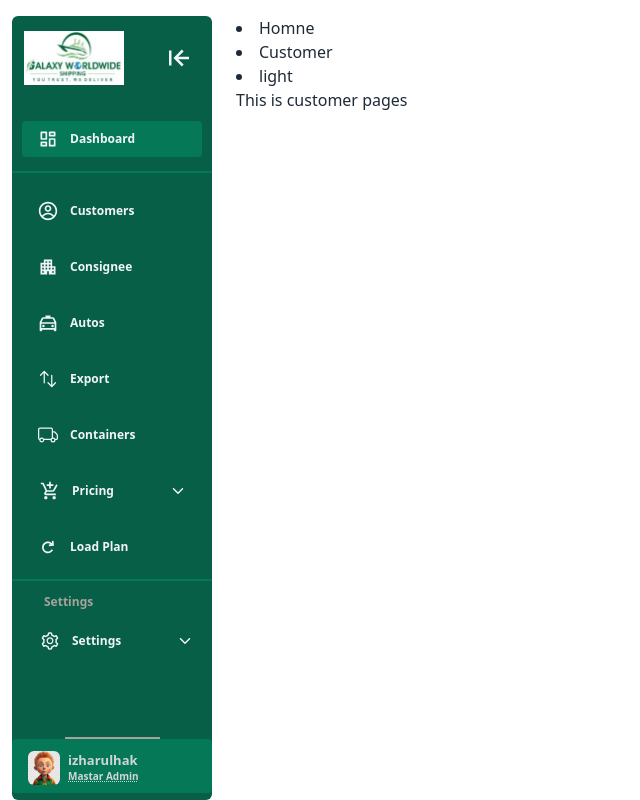
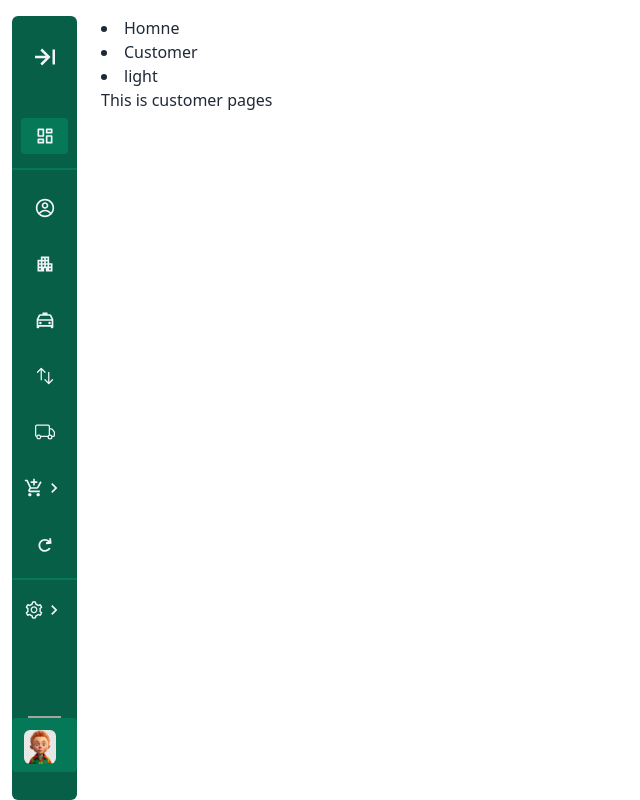
Before and after one commit to nasim1717/practice-project-front-admin-panel, a React (Vite) app: page /customers in a window 1280 px wide. Both pictures are taken after a click on the icon 179 px from the left and 58 px from the top of the page. Shown: the whole page, without its empty margins (0-640 px from the left). Built offline with nearby package versions, Linux system fonts and the light colour scheme.

Commit message:
sidebar toggle and icons center

```diff
--- a/src/components/AdminProfie/AdminProfile.jsx
+++ b/src/components/AdminProfie/AdminProfile.jsx
@@ -4,7 +4,8 @@ import { CgProfile } from "react-icons/cg";
 import { HiArrowRightOnRectangle } from "react-icons/hi2";
 import { MdOutlineLightMode } from "react-icons/md";
 
-const AdminProfile = () => {
+// eslint-disable-next-line react/prop-types
+const AdminProfile = ({ sidebarOn, sidebarFocus }) => {
   const [adminProfile, setAdminProfile] = useState(false);
 
   return (
@@ -13,24 +14,38 @@ const AdminProfile = () => {
         <div className={` ${adminProfile ? "px-2" : ""}`}>
           <div
             onClick={() => setAdminProfile(!adminProfile)}
-            className="flex gap-2 items-center bg-[#047857] pl-4 pt-3 pb-2 rounded"
+            className={`flex gap-2 items-center bg-[#047857] pt-3 pb-2 rounded ${
+              (sidebarOn && !sidebarFocus) || sidebarOn ? "pl-3 pr-3" : "pl-4"
+            }`}
           >
             <img src={adminPic} alt="" className="w-[32px] h-[34px] rounded-md" />
-            <div className="leading-[16px]  font-bold text-[#d1d5db]">
+            <div
+              className={`leading-[16px]  font-bold text-[#d1d5db] ${
+                sidebarOn && !sidebarFocus ? "hidden" : "block"
+              }`}
+            >
               <h2 className="text-[13px]">izharulhak</h2>
               <h2 className="text-[10px] decoration-dotted underline">Mastar Admin</h2>
             </div>
           </div>
-          <div className={adminProfile ? "block" : "hidden"}>
+          <div className={` ${adminProfile ? "block" : "hidden"}`}>
             {/* profile */}
             <div className="flex items-center  my-3 py-2 text-[#f1f5f9] font-bold hover:bg-[#047857] rounded">
-              <CgProfile className="text-[20px] ml-3"></CgProfile>
-              <h2 className="text-[12px] ml-3">Profile</h2>
+              <CgProfile
+                className={`text-[20px]  ${sidebarOn && !sidebarFocus ? "mx-auto" : "ml-4"}`}
+              ></CgProfile>
+              <h2 className={`text-[12px] ml-3 ${sidebarOn && !sidebarFocus && "hidden"}`}>
+                Profile
+              </h2>
             </div>
             {/* rounded */}
             <div className="flex items-center  my-3 py-2 text-[#f1f5f9] font-bold hover:bg-[#047857] rounded">
-              <MdOutlineLightMode className="text-[20px] ml-3"></MdOutlineLightMode>
-              <h2 className="text-[12px] ml-3">Light Mode</h2>
+              <MdOutlineLightMode
+                className={`text-[20px]  ${sidebarOn && !sidebarFocus ? "mx-auto" : "ml-4"}`}
+              ></MdOutlineLightMode>
+              <h2 className={`text-[12px] ml-3 ${sidebarOn && !sidebarFocus && "hidden"}`}>
+                Light Mode
+              </h2>
             </div>
           </div>
         </div>
@@ -38,8 +53,12 @@ const AdminProfile = () => {
           <hr className=" border-[#047857]  border-[1px]  mb-2" />
           <div className="px-2">
             <div className="flex items-center  my-3 py-2 text-[#f1f5f9] font-bold hover:bg-[#047857] rounded">
-              <HiArrowRightOnRectangle className="text-[20px] ml-3"></HiArrowRightOnRectangle>
-              <h2 className="text-[12px] ml-3">Logout</h2>
+              <HiArrowRightOnRectangle
+                className={`text-[20px]  ${sidebarOn && !sidebarFocus ? "mx-auto" : "ml-4"}`}
+              ></HiArrowRightOnRectangle>
+              <h2 className={`text-[12px] ml-3 ${sidebarOn && !sidebarFocus && "hidden"}`}>
+                Logout
+              </h2>
             </div>
           </div>
         </div>
--- a/src/components/SidebarComponents/PricingCollapased.jsx
+++ b/src/components/SidebarComponents/PricingCollapased.jsx
@@ -1,10 +1,16 @@
 import { TbChartBar } from "react-icons/tb";
-import { MdAddShoppingCart, MdOutlineHealthAndSafety, MdAttachMoney } from "react-icons/md";
+import {
+  MdAddShoppingCart,
+  MdOutlineHealthAndSafety,
+  MdAttachMoney,
+  MdOutlineKeyboardArrowRight,
+} from "react-icons/md";
 import { HiMiniPencilSquare } from "react-icons/hi2";
 import { IoIosArrowDown } from "react-icons/io";
 import { useState } from "react";
 
-const PricingCollapased = () => {
+// eslint-disable-next-line react/prop-types
+const PricingCollapased = ({ sidebarOn, sidebarFocus }) => {
   const [collapsedPrice, setCollapsedPrice] = useState(false);
 
   return (
@@ -14,29 +20,59 @@ const PricingCollapased = () => {
           collapsedPrice && "bg-[#047857]"
         } rounded`}
       >
-        <MdAddShoppingCart className="text-[20px] ml-4"></MdAddShoppingCart>
-        <h2 className="text-[12px] ml-3">Pricing</h2>
+        <MdAddShoppingCart
+          className={`text-[20px] ${sidebarOn && !sidebarFocus ? "" : "ml-4"}`}
+        ></MdAddShoppingCart>
+        <h2 className={`text-[12px] ml-3 ${sidebarOn && !sidebarFocus && "hidden"}`}>Pricing</h2>
         <IoIosArrowDown
           onClick={() => setCollapsedPrice(!collapsedPrice)}
-          className="ml-14"
+          className={` ${(sidebarOn && sidebarFocus) || !sidebarOn ? "ml-14" : ""} ${
+            collapsedPrice ? "block" : "hidden"
+          }`}
         ></IoIosArrowDown>
+        <MdOutlineKeyboardArrowRight
+          onClick={() => setCollapsedPrice(!collapsedPrice)}
+          className={`text-[20px] ${(sidebarOn && sidebarFocus) || !sidebarOn ? "ml-14" : ""} ${
+            !collapsedPrice ? "block" : "hidden"
+          }`}
+        ></MdOutlineKeyboardArrowRight>
       </div>
-      <div className={` ml-3 ${collapsedPrice ? "block" : "hidden"}`}>
+      <div
+        className={` ${sidebarOn && !sidebarFocus ? "mx-auto" : "ml-3"} ${
+          collapsedPrice ? "block" : "hidden"
+        }`}
+      >
         <div className="flex items-center mt-5 mx-[10px] py-2 text-[#f1f5f9] font-bold hover:bg-[#047857] rounded">
-          <HiMiniPencilSquare className="text-[20px] ml-4"></HiMiniPencilSquare>
-          <h2 className="text-[12px] ml-3">Towing Reate</h2>
+          <HiMiniPencilSquare
+            className={`text-[20px]  ${sidebarOn && !sidebarFocus ? "mx-auto" : "ml-4"}`}
+          ></HiMiniPencilSquare>
+          <h2 className={`text-[12px] ml-3 ${sidebarOn && !sidebarFocus && "hidden"}`}>
+            Towing Reate
+          </h2>
         </div>
         <div className="flex items-center mt-5 mx-[10px] py-2 text-[#f1f5f9] font-bold hover:bg-[#047857] rounded">
-          <TbChartBar className="text-[20px] ml-4"></TbChartBar>
-          <h2 className="text-[12px] ml-3">Shiping Rate</h2>
+          <TbChartBar
+            className={`text-[20px]  ${sidebarOn && !sidebarFocus ? "mx-auto" : "ml-4"}`}
+          ></TbChartBar>
+          <h2 className={`text-[12px] ml-3 ${sidebarOn && !sidebarFocus && "hidden"}`}>
+            Shiping Rate
+          </h2>
         </div>
         <div className="flex items-center mt-5 mx-[10px] py-2 text-[#f1f5f9] font-bold hover:bg-[#047857] rounded">
-          <MdOutlineHealthAndSafety className="text-[20px] ml-4"></MdOutlineHealthAndSafety>
-          <h2 className="text-[12px] ml-3">Clearance Rate</h2>
+          <MdOutlineHealthAndSafety
+            className={`text-[20px]  ${sidebarOn && !sidebarFocus ? "mx-auto" : "ml-4"}`}
+          ></MdOutlineHealthAndSafety>
+          <h2 className={`text-[12px] ml-3 ${sidebarOn && !sidebarFocus && "hidden"}`}>
+            Clearance Rate
+          </h2>
         </div>
         <div className="flex items-center mt-5 mx-[10px] py-2 text-[#f1f5f9] font-bold hover:bg-[#047857] rounded">
-          <MdAttachMoney className="text-[20px] ml-4"></MdAttachMoney>
-          <h2 className="text-[12px] ml-3">Prince Inquiry</h2>
+          <MdAttachMoney
+            className={`text-[20px]  ${sidebarOn && !sidebarFocus ? "mx-auto" : "ml-4"}`}
+          ></MdAttachMoney>
+          <h2 className={`text-[12px] ml-3 ${sidebarOn && !sidebarFocus && "hidden"}`}>
+            Prince Inquiry
+          </h2>
         </div>
       </div>
     </div>
--- a/src/components/SidebarComponents/SidebarSettings.jsx
+++ b/src/components/SidebarComponents/SidebarSettings.jsx
@@ -1,12 +1,14 @@
 import { useState } from "react";
-import { MdOutlineHealthAndSafety } from "react-icons/md";
+import { MdOutlineHealthAndSafety, MdOutlineKeyboardArrowRight } from "react-icons/md";
 import { IoIosArrowDown, IoMdLock } from "react-icons/io";
 import { AiOutlineSetting } from "react-icons/ai";
 import { CgProfile } from "react-icons/cg";
 import { BsStopwatch } from "react-icons/bs";
 
-const SidebarSettings = () => {
+// eslint-disable-next-line react/prop-types
+const SidebarSettings = ({ sidebarOn, sidebarFocus }) => {
   const [settingsCollps, setSettingsCollps] = useState(false);
+
   return (
     <div className="">
       <div
@@ -14,45 +16,77 @@ const SidebarSettings = () => {
           settingsCollps && "bg-[#047857]"
         } rounded`}
       >
-        <AiOutlineSetting className="text-[20px] ml-4"></AiOutlineSetting>
-        <h2 className="text-[12px] ml-3">Settings</h2>
+        <AiOutlineSetting
+          className={`text-[20px] ${sidebarOn && !sidebarFocus ? "" : "ml-4"} `}
+        ></AiOutlineSetting>
+        <h2 className={`text-[12px] ml-3 ${sidebarOn && !sidebarFocus && "hidden"}`}>Settings</h2>
         <IoIosArrowDown
           onClick={() => setSettingsCollps(!settingsCollps)}
-          className="ml-14"
+          className={` ${(sidebarOn && sidebarFocus) || !sidebarOn ? "ml-14" : ""} ${
+            settingsCollps ? "block" : "hidden"
+          }`}
         ></IoIosArrowDown>
+        <MdOutlineKeyboardArrowRight
+          onClick={() => setSettingsCollps(!settingsCollps)}
+          className={` ${(sidebarOn && sidebarFocus) || !sidebarOn ? "ml-14" : ""} text-[20px] ${
+            !settingsCollps ? "block" : "hidden"
+          }`}
+        ></MdOutlineKeyboardArrowRight>
       </div>
-      <div className={` ml-3 ${settingsCollps ? "block" : "hidden"}`}>
+      <div
+        className={` ${sidebarOn && !sidebarFocus ? "mx-auto" : "ml-3"} ml-3 ${
+          settingsCollps ? "block" : "hidden"
+        }`}
+      >
         <div className="flex items-center mt-5 mx-[10px] py-2 text-[#f1f5f9] font-bold hover:bg-[#047857] rounded">
-          <CgProfile className="text-[20px] ml-4"></CgProfile>
-          <h2 className="text-[12px] ml-3">User</h2>
+          <CgProfile
+            className={`text-[20px]  ${sidebarOn && !sidebarFocus ? "" : "ml-4"}`}
+          ></CgProfile>
+          <h2 className={`text-[12px] ml-3 ${sidebarOn && !sidebarFocus && "hidden"}`}>User</h2>
         </div>
         <div className="flex items-center mt-5 mx-[10px] py-2 text-[#f1f5f9] font-bold hover:bg-[#047857] rounded">
-          <IoMdLock className="text-[20px] ml-4"></IoMdLock>
-          <h2 className="text-[12px] ml-3">Role</h2>
+          <IoMdLock
+            className={`text-[20px]  ${sidebarOn && !sidebarFocus ? "" : "ml-4"}`}
+          ></IoMdLock>
+          <h2 className={`text-[12px] ml-3 ${sidebarOn && !sidebarFocus && "hidden"}`}>Role</h2>
         </div>
         <div className="flex items-center mt-5 mx-[10px] py-2 text-[#f1f5f9] font-bold hover:bg-[#047857] rounded">
-          <MdOutlineHealthAndSafety className="text-[20px] ml-4"></MdOutlineHealthAndSafety>
-          <h2 className="text-[12px] ml-3">Country</h2>
+          <MdOutlineHealthAndSafety
+            className={`text-[20px]  ${sidebarOn && !sidebarFocus ? "" : "ml-4"}`}
+          ></MdOutlineHealthAndSafety>
+          <h2 className={`text-[12px] ml-3 ${sidebarOn && !sidebarFocus && "hidden"}`}>Country</h2>
         </div>
         <div className="flex items-center mt-5 mx-[10px] py-2 text-[#f1f5f9] font-bold hover:bg-[#047857] rounded">
-          <MdOutlineHealthAndSafety className="text-[20px] ml-4"></MdOutlineHealthAndSafety>
-          <h2 className="text-[12px] ml-3">State</h2>
+          <MdOutlineHealthAndSafety
+            className={`text-[20px]  ${sidebarOn && !sidebarFocus ? "" : "ml-4"}`}
+          ></MdOutlineHealthAndSafety>
+          <h2 className={`text-[12px] ml-3 ${sidebarOn && !sidebarFocus && "hidden"}`}>State</h2>
         </div>
         <div className="flex items-center mt-5 mx-[10px] py-2 text-[#f1f5f9] font-bold hover:bg-[#047857] rounded">
-          <MdOutlineHealthAndSafety className="text-[20px] ml-4"></MdOutlineHealthAndSafety>
-          <h2 className="text-[12px] ml-3">City</h2>
+          <MdOutlineHealthAndSafety
+            className={`text-[20px]  ${sidebarOn && !sidebarFocus ? "" : "ml-4"}`}
+          ></MdOutlineHealthAndSafety>
+          <h2 className={`text-[12px] ml-3 ${sidebarOn && !sidebarFocus && "hidden"}`}>City</h2>
         </div>
         <div className="flex items-center mt-5 mx-[10px] py-2 text-[#f1f5f9] font-bold hover:bg-[#047857] rounded">
-          <MdOutlineHealthAndSafety className="text-[20px] ml-4"></MdOutlineHealthAndSafety>
-          <h2 className="text-[12px] ml-3">Yard</h2>
+          <MdOutlineHealthAndSafety
+            className={`text-[20px]  ${sidebarOn && !sidebarFocus ? "" : "ml-4"}`}
+          ></MdOutlineHealthAndSafety>
+          <h2 className={`text-[12px] ml-3 ${sidebarOn && !sidebarFocus && "hidden"}`}>Yard</h2>
         </div>
         <div className="flex items-center mt-5 mx-[10px] py-2 text-[#f1f5f9] font-bold hover:bg-[#047857] rounded">
-          <MdOutlineHealthAndSafety className="text-[20px] ml-4"></MdOutlineHealthAndSafety>
-          <h2 className="text-[12px] ml-3">Port</h2>
+          <MdOutlineHealthAndSafety
+            className={`text-[20px]  ${sidebarOn && !sidebarFocus ? "" : "ml-4"}`}
+          ></MdOutlineHealthAndSafety>
+          <h2 className={`text-[12px] ml-3 ${sidebarOn && !sidebarFocus && "hidden"}`}>Port</h2>
         </div>
         <div className="flex items-center mt-5 mx-[10px] py-2 text-[#f1f5f9] font-bold hover:bg-[#047857] rounded">
-          <BsStopwatch className="text-[20px] ml-4"></BsStopwatch>
-          <h2 className="text-[12px] ml-3">Audit Log</h2>
+          <BsStopwatch
+            className={`text-[20px]  ${sidebarOn && !sidebarFocus ? "" : "ml-4"}`}
+          ></BsStopwatch>
+          <h2 className={`text-[12px] ml-3 ${sidebarOn && !sidebarFocus && "hidden"}`}>
+            Audit Log
+          </h2>
         </div>
       </div>
     </div>
--- a/src/pages/shared/Sidebar/Sidebars.jsx
+++ b/src/pages/shared/Sidebar/Sidebars.jsx
@@ -1,5 +1,5 @@
 import logo from "../../../assets/logo.jpg";
-import { BiArrowToLeft } from "react-icons/bi";
+import { BiArrowToLeft, BiArrowToRight } from "react-icons/bi";
 import { TbLayoutDashboard } from "react-icons/tb";
 import { CgProfile, CgRedo } from "react-icons/cg";
 import { MdApartment } from "react-icons/md";
@@ -9,76 +9,137 @@ import { BsTruck } from "react-icons/bs";
 import SidebarSettings from "../../../components/SidebarComponents/SidebarSettings";
 import PricingCollapased from "../../../components/SidebarComponents/PricingCollapased";
 import AdminProfile from "../../../components/AdminProfie/AdminProfile";
+import { useState } from "react";
 
 // eslint-disable-next-line react/prop-types
 const Sidebars = ({ children }) => {
+  const [sidebarOn, setSidebarOn] = useState(false);
+  const [sidebarFocus, setSidebarFoucs] = useState(false);
+  console.log("sidebaron-->", sidebarFocus);
+
   return (
-    <div className="flex pt-4 ml-3 h-[100vh]">
+    <div className={`flex pt-4 ml-3 h-[100vh] `}>
       {/* sidebar start */}
-      <div className="bg-[#065f46] basis-[200px] grid grid-cols-1 rounded-md">
+      <div
+        onMouseEnter={() => setSidebarFoucs(true)}
+        onMouseLeave={() => setSidebarFoucs(false)}
+        className={`bg-[#065f46] ${
+          sidebarOn ? "basis-[65px] hover:basis-[200px]" : "basis-[200px]"
+        } grid grid-cols-1  rounded-md`}
+      >
         <div className="mt-3 flex items-center">
-          <div className="w-[100px] ml-3">
+          <div className={`w-[100px] ml-3 ${sidebarOn && !sidebarFocus && "hidden"}`}>
             <img src={logo} alt="" className="w-full" />
           </div>
-          <BiArrowToLeft className="ml-10 text-[30px] text-[#f1f5f9]"></BiArrowToLeft>
+          <BiArrowToLeft
+            onClick={() => setSidebarOn(!sidebarOn)}
+            className={`ml-10 text-[30px] cursor-pointer text-[#f1f5f9] ${
+              (!sidebarOn && sidebarFocus) || !sidebarOn ? "block" : "hidden"
+            } `}
+          ></BiArrowToLeft>
+          <BiArrowToRight
+            onClick={() => setSidebarOn(!sidebarOn)}
+            className={`mx-auto text-[30px] cursor-pointer text-[#f1f5f9] ${
+              (sidebarOn && !sidebarFocus) || sidebarOn ? "block" : "hidden"
+            } `}
+          ></BiArrowToRight>
         </div>
         <div className="pb-14  overflow-y-scroll example">
-          <div className="flex items-center mt-8 mx-[10px] py-2 text-[#f1f5f9] font-bold bg-[#047857] rounded">
-            <TbLayoutDashboard className="text-[20px] ml-4"></TbLayoutDashboard>
-            <h2 className="text-[12px] ml-3">Dashboard</h2>
+          <div
+            className={`flex items-center mt-8  ${
+              sidebarOn && !sidebarFocus ? "mx-[9px] " : "mx-[10px]"
+            } py-2 text-[#f1f5f9] font-bold bg-[#047857] rounded`}
+          >
+            <TbLayoutDashboard
+              className={`text-[20px] ${sidebarOn && !sidebarFocus ? "mx-auto" : "ml-4"} `}
+            ></TbLayoutDashboard>
+            <h2 className={`text-[12px] ml-3 ${sidebarOn && !sidebarFocus ? "hidden" : "block"}`}>
+              Dashboard
+            </h2>
           </div>
           <hr className="mt-[14px] border-[#047857] border-[1px]" />
           {/* customer */}
           <div className="flex items-center mt-5 mx-[10px] py-2 text-[#f1f5f9] font-bold hover:bg-[#047857] rounded">
-            <CgProfile className="text-[20px] ml-4"></CgProfile>
-            <h2 className="text-[12px] ml-3">Customers</h2>
+            <CgProfile
+              className={`text-[20px] ${sidebarOn && !sidebarFocus ? "mx-auto" : "ml-4"}`}
+            ></CgProfile>
+            <h2 className={`text-[12px] ml-3 ${sidebarOn && !sidebarFocus && "hidden"}`}>
+              Customers
+            </h2>
           </div>
           {/* consignee */}
           <div className="flex items-center mt-5 mx-[10px] py-2 text-[#f1f5f9] font-bold hover:bg-[#047857] rounded">
-            <MdApartment className="text-[20px] ml-4"></MdApartment>
-            <h2 className="text-[12px] ml-3">Consignee</h2>
+            <MdApartment
+              className={`text-[20px] ${sidebarOn && !sidebarFocus ? "mx-auto" : "ml-4"}`}
+            ></MdApartment>
+            <h2 className={`text-[12px] ml-3 ${sidebarOn && !sidebarFocus && "hidden"}`}>
+              Consignee
+            </h2>
           </div>
           {/* autos */}
           <div className="flex items-center mt-5 mx-[10px] py-2 text-[#f1f5f9] font-bold hover:bg-[#047857] rounded">
-            <RiTaxiLine className="text-[20px] ml-4"></RiTaxiLine>
-            <h2 className="text-[12px] ml-3">Autos</h2>
+            <RiTaxiLine
+              className={`text-[20px] ${sidebarOn && !sidebarFocus ? "mx-auto" : "ml-4"}`}
+            ></RiTaxiLine>
+            <h2 className={`text-[12px] ml-3 ${sidebarOn && !sidebarFocus && "hidden"}`}>Autos</h2>
           </div>
           {/* export */}
           <div className="flex items-center mt-5 mx-[10px] py-2 text-[#f1f5f9] font-bold hover:bg-[#047857] rounded">
-            <HiArrowsUpDown className="text-[20px] ml-4"></HiArrowsUpDown>
-            <h2 className="text-[12px] ml-3">Export</h2>
+            <HiArrowsUpDown
+              className={`text-[20px] ${sidebarOn && !sidebarFocus ? "mx-auto" : "ml-4"}`}
+            ></HiArrowsUpDown>
+            <h2 className={`text-[12px] ml-3 ${sidebarOn && !sidebarFocus && "hidden"}`}>Export</h2>
           </div>
           {/* containers */}
           <div className="flex items-center mt-5 mx-[10px] py-2 text-[#f1f5f9] font-bold hover:bg-[#047857] rounded">
-            <BsTruck className="text-[20px] ml-4"></BsTruck>
-            <h2 className="text-[12px] ml-3">Containers</h2>
+            <BsTruck
+              className={`text-[20px] ${sidebarOn && !sidebarFocus ? "mx-auto" : "ml-4"}`}
+            ></BsTruck>
+            <h2 className={`text-[12px] ml-3 ${sidebarOn && !sidebarFocus && "hidden"}`}>
+              Containers
+            </h2>
           </div>
           {/* pricing */}
-          <PricingCollapased></PricingCollapased>
+          <PricingCollapased sidebarOn={sidebarOn} sidebarFocus={sidebarFocus}></PricingCollapased>
           {/* pricing end */}
 
           {/* load plan */}
-          <div className="flex items-center mt-5 mx-[10px] py-2 text-[#f1f5f9] font-bold hover:bg-[#047857] rounded">
-            <CgRedo className="text-[20px] ml-4"></CgRedo>
-            <h2 className="text-[12px] ml-3">Load Plan</h2>
+          <div
+            className={`flex items-center mt-5 mx-[10px] py-2 text-[#f1f5f9] font-bold hover:bg-[#047857] rounded`}
+          >
+            <CgRedo
+              className={`text-[22px]  ${sidebarOn && !sidebarFocus ? "mx-auto" : "ml-4"}`}
+            ></CgRedo>
+            <h2 className={`text-[12px] ml-3 ${sidebarOn && !sidebarFocus && "hidden"}`}>
+              Load Plan
+            </h2>
           </div>
           {/* load plan end */}
           <hr className="mt-[14px] border-[#047857] border-[1px]" />
-          <h2 className="text-[12px] text-[#a8a29e] font-bold ml-8 mt-3">Settings</h2>
+          <h2
+            className={`text-[12px] text-[#a8a29e] font-bold ml-8 mt-3 ${
+              sidebarOn && !sidebarFocus && "hidden"
+            }`}
+          >
+            Settings
+          </h2>
           {/* settings collapsed */}
-          <SidebarSettings></SidebarSettings>
+          <SidebarSettings sidebarOn={sidebarOn} sidebarFocus={sidebarFocus}></SidebarSettings>
           {/* setting collapse end */}
         </div>
-        <div className="mt-4">
-          <hr className=" border-[#a8a29e]  border-[1px] w-[95px] mb-0 mx-auto" />
+        <div className={`${sidebarOn && !sidebarFocus ? "mt-1" : "mt-4"}`}>
+          <hr
+            className={`border-[#a8a29e]  border-[1px] w-1/2
+            } mb-0 mx-auto`}
+          />
           <div className={` `}>
-            <AdminProfile></AdminProfile>
+            <AdminProfile sidebarOn={sidebarOn} sidebarFocus={sidebarFocus}></AdminProfile>
           </div>
         </div>
       </div>
 
       {/* sidebar end */}
-      <main className="ml-6">{children}</main>
+      <main className={`ml-6 ${sidebarOn ? "" : ""}`}>{children}</main>
     </div>
   );
 };
```
